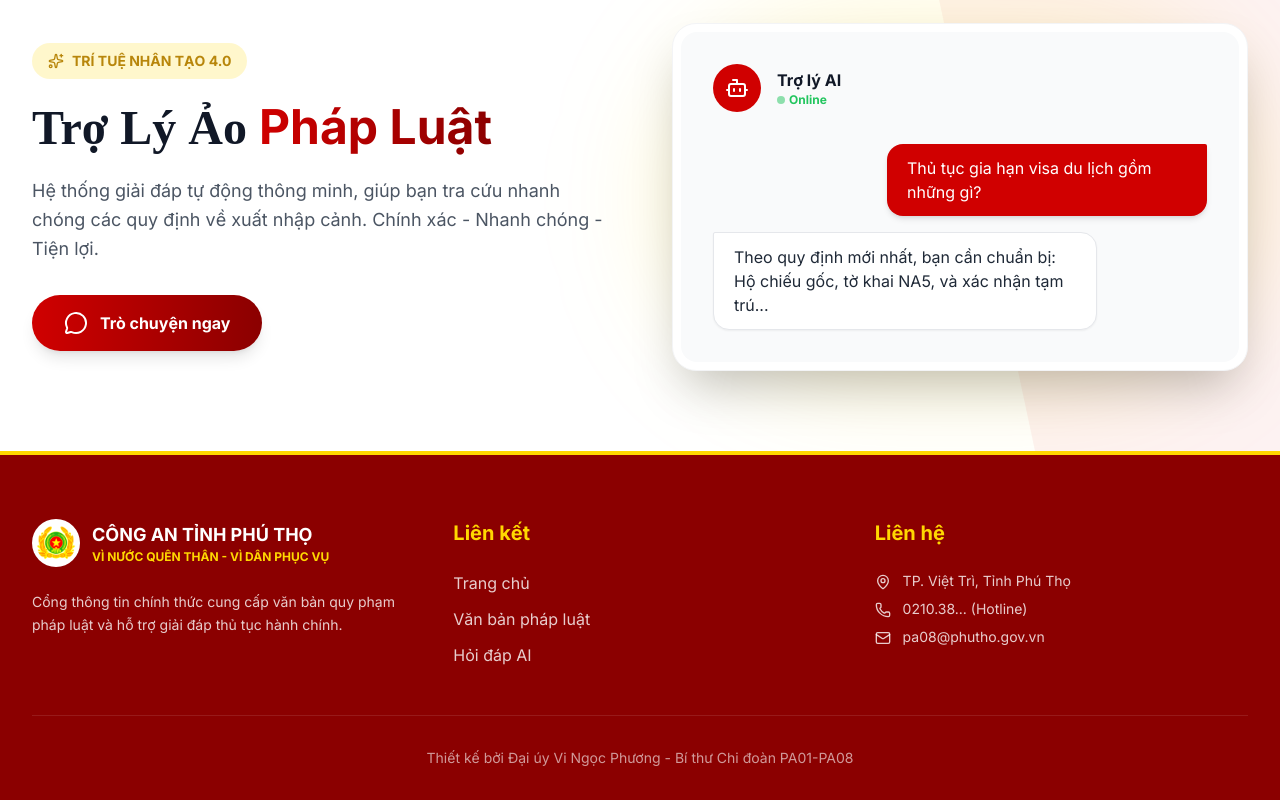
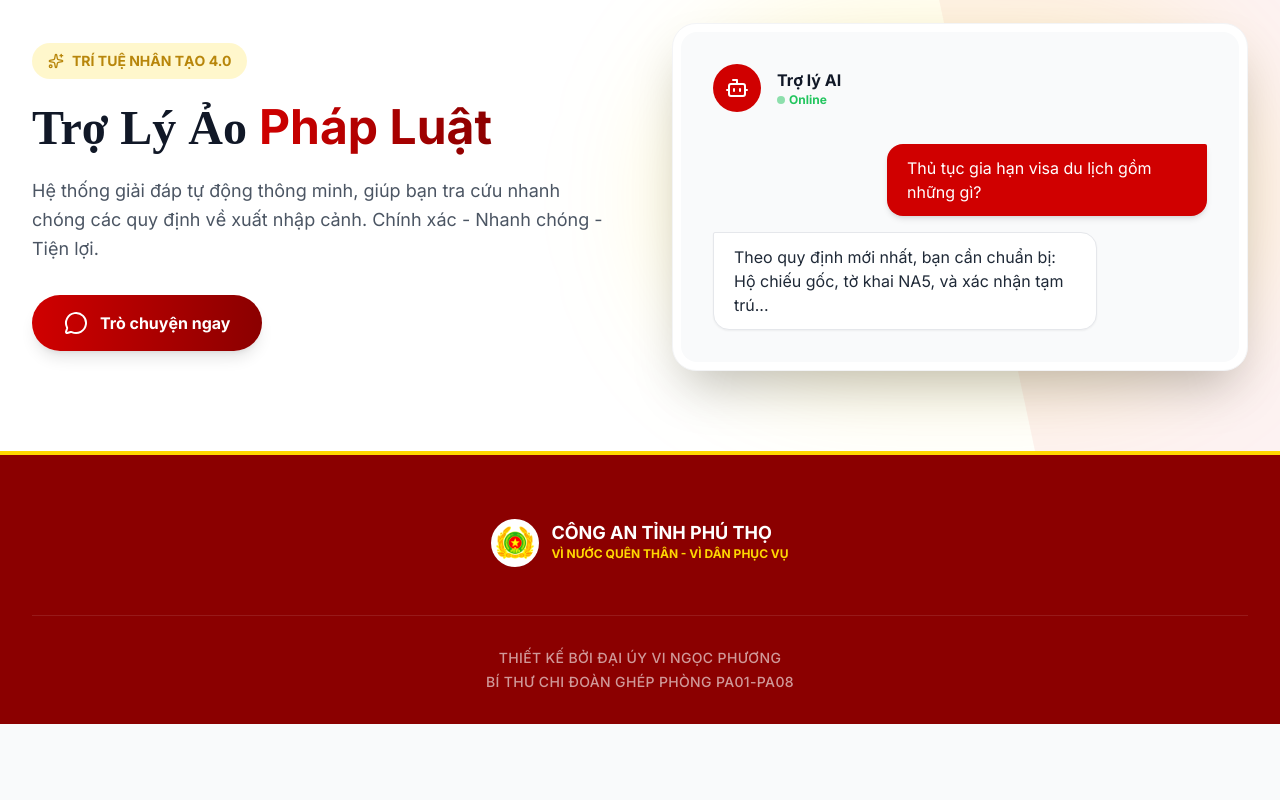
Before and after one commit to vi-phuong-158/tuyen-truyen-phap-luat, a plain HTML site: page index.html in a window 1280 px wide. Shown: the part 1861-2661 px from the top of the page. After the commit the page ends 2585 px from the top, so only its background shows below. Drawn offline with nearby package versions, Linux system fonts and the light colour scheme; a web font is replaced by a local one.

Commit message:
Simplify footer and update credits

```diff
--- a/index.html
+++ b/index.html
@@ -445,43 +445,20 @@
     <!-- ========== FOOTER ========== -->
     <footer class="bg-cand-red-dark text-white pt-16 pb-8 border-t-4 border-cand-gold">
         <div class="max-w-7xl mx-auto px-4 sm:px-6 lg:px-8">
-            <div class="grid md:grid-cols-3 gap-12 mb-12">
-                <div>
-                    <div class="flex items-center gap-3 mb-6">
-                        <img src="logo.png" alt="Logo" class="w-12 h-12 object-contain bg-white rounded-full p-1">
-                        <div>
-                            <h4 class="font-bold text-lg">CÔNG AN TỈNH PHÚ THỌ</h4>
-                            <p class="text-cand-gold text-xs font-bold">VÌ NƯỚC QUÊN THÂN - VÌ DÂN PHỤC VỤ</p>
-                        </div>
+            <div class="flex flex-col items-center justify-center text-center mb-8">
+                <div class="flex items-center gap-3 mb-4">
+                    <img src="logo.png" alt="Logo" class="w-12 h-12 object-contain bg-white rounded-full p-1">
+                    <div class="text-left">
+                        <h4 class="font-bold text-lg leading-none">CÔNG AN TỈNH PHÚ THỌ</h4>
+                        <p class="text-cand-gold text-xs font-bold mt-1">VÌ NƯỚC QUÊN THÂN - VÌ DÂN PHỤC VỤ</p>
                     </div>
-                    <p class="text-white/80 text-sm leading-relaxed">
-                        Cổng thông tin chính thức cung cấp văn bản quy phạm pháp luật và hỗ trợ giải đáp thủ tục hành
-                        chính.
-                    </p>
-                </div>
-                <div>
-                    <h5 class="font-bold text-xl mb-6 text-cand-gold">Liên kết</h5>
-                    <ul class="space-y-3">
-                        <li><a href="#" class="text-white/80 hover:text-white hover:pl-2 transition-all">Trang chủ</a>
-                        </li>
-                        <li><a href="#documents" class="text-white/80 hover:text-white hover:pl-2 transition-all">Văn
-                                bản pháp luật</a></li>
-                        <li><a href="#ai-assistant" class="text-white/80 hover:text-white hover:pl-2 transition-all">Hỏi
-                                đáp AI</a></li>
-                    </ul>
-                </div>
-                <div>
-                    <h5 class="font-bold text-xl mb-6 text-cand-gold">Liên hệ</h5>
-                    <p class="text-white/80 text-sm mb-2"><i data-lucide="map-pin" class="inline w-4 h-4 mr-2"></i> TP.
-                        Việt Trì, Tỉnh Phú Thọ</p>
-                    <p class="text-white/80 text-sm mb-2"><i data-lucide="phone" class="inline w-4 h-4 mr-2"></i>
-                        0210.38... (Hotline)</p>
-                    <p class="text-white/80 text-sm"><i data-lucide="mail" class="inline w-4 h-4 mr-2"></i>
-                        pa08@phutho.gov.vn</p>
                 </div>
             </div>
             <div class="border-t border-white/10 pt-8 text-center">
-                <p class="text-white/60 text-sm">Thiết kế bởi Đại úy Vi Ngọc Phương - Bí thư Chi đoàn PA01-PA08</p>
+                <p class="text-white/60 text-sm font-medium uppercase tracking-wide">Thiết kế bởi Đại úy Vi Ngọc Phương
+                </p>
+                <p class="text-white/60 text-sm font-medium uppercase tracking-wide mt-1">Bí thư Chi đoàn ghép Phòng
+                    PA01-PA08</p>
             </div>
         </div>
     </footer>
```
